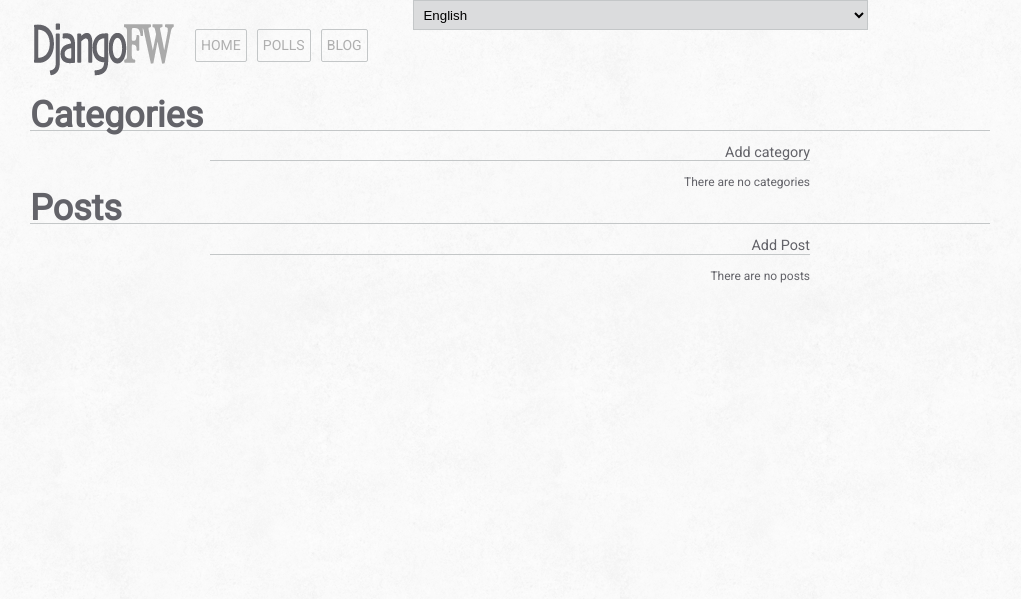
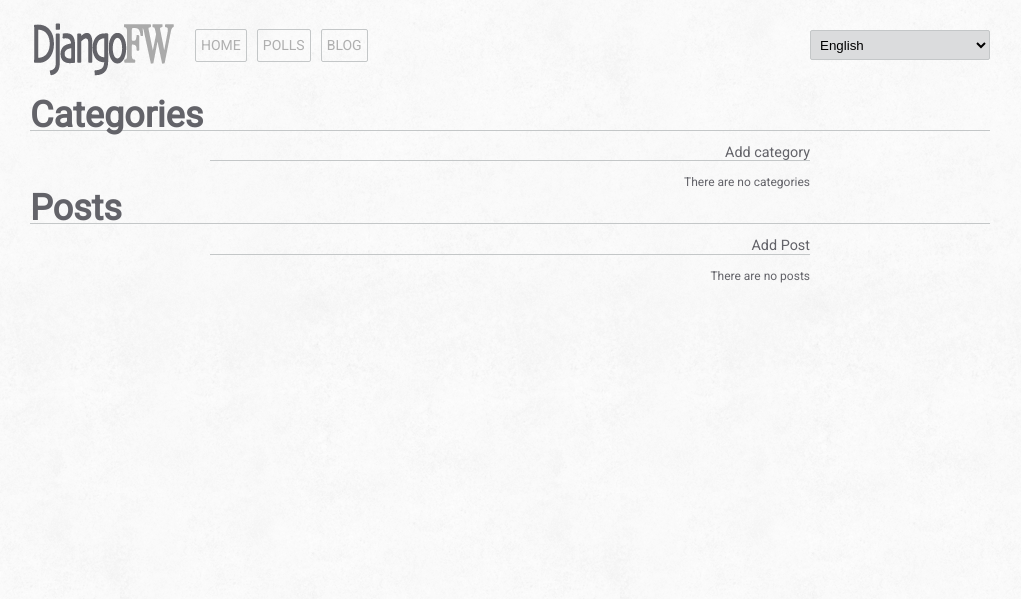
Before and after one commit to adroaldof/djangofw, a Django app: page /blog/ in a window 1280 px wide. Shown: the top 599 px of the page, without its empty margins (130-1151 px from the left). Run offline with Django 3.2, Linux system fonts and the light colour scheme; data that the repository does not hold is empty; parts of the project's set-up code (start-up, migrations or seed data) failed here and were passed over; some libraries are stand-ins or nearby versions.

Commit message:
Add styles to translated form

```diff
--- a/static/css/styles.css
+++ b/static/css/styles.css
@@ -100,6 +100,9 @@ select {
   padding: 5px;
   background-color: #DBDCDD;
   border: 1px solid #C4C7C8;
+  -webkit-border-radius: 2px;
+     -moz-border-radius: 2px;
+          border-radius: 2px;
 }
 
 textarea {
@@ -222,6 +225,16 @@ ul#navigation li.current {
   border: 1px solid #AFAFAF;
 }
 
+#language {
+  width: 160px;
+  float: right;
+  margin: 30px 0 0 0;
+}
+
+#language select {
+  width: 180px;
+}
+
 /* Content */
 
 #title {
```
